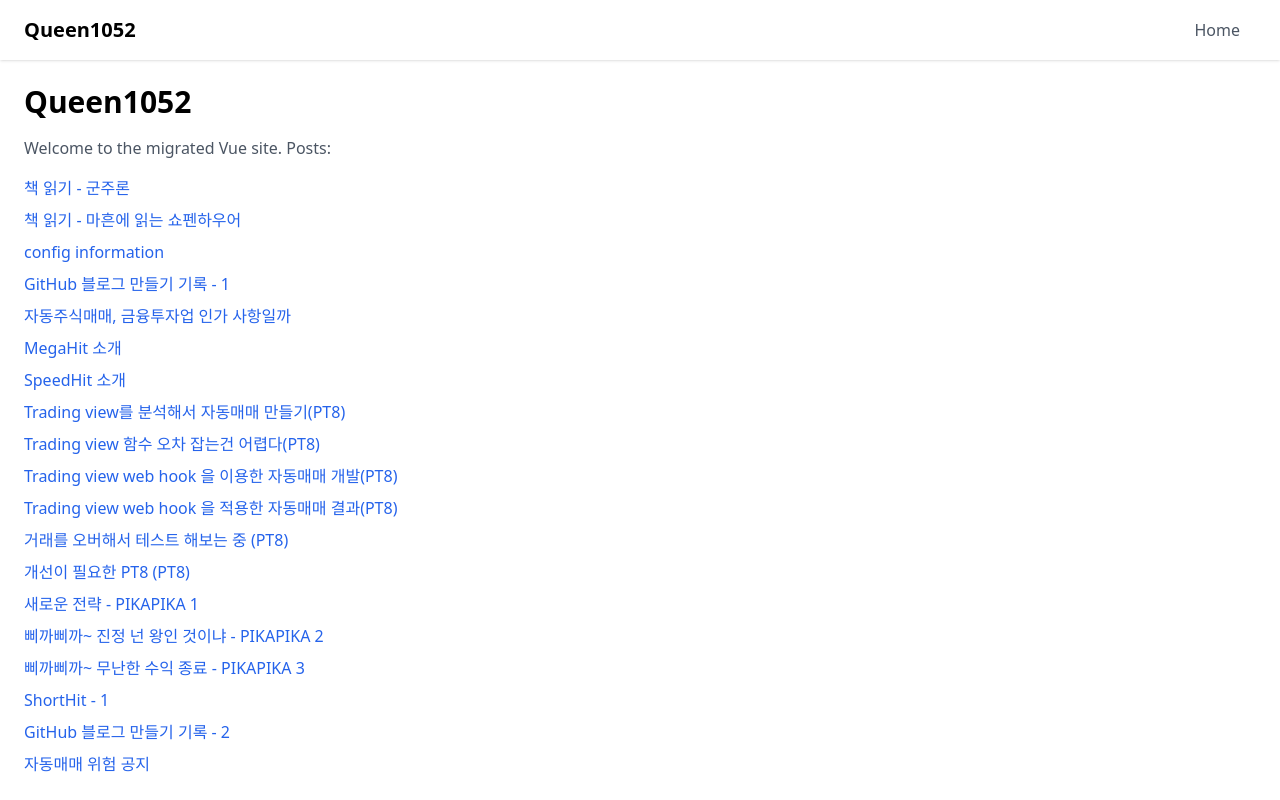
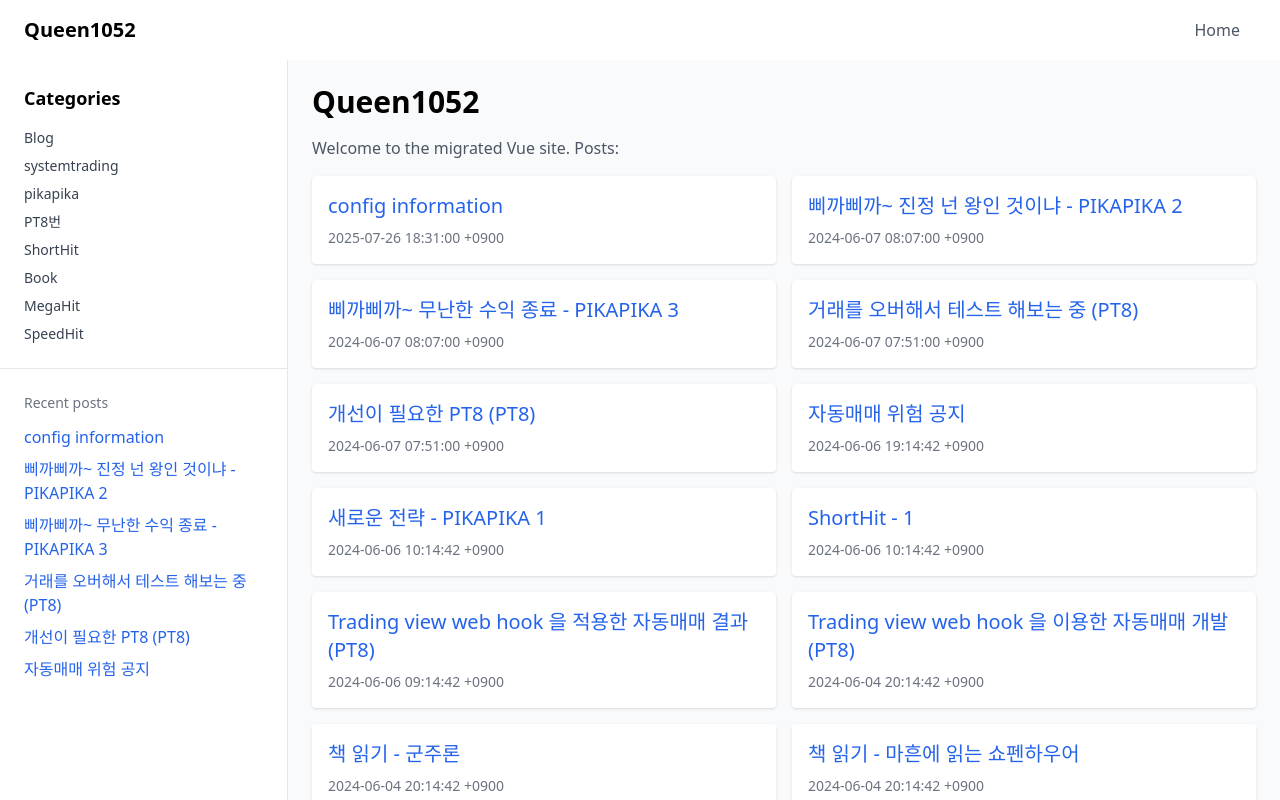
Before and after one commit to queen1052/queen1052.github.io, a Vue app in the folder site/: page / in a window 1280 px wide. Shown: the top 800 px of the page. Built offline with nearby package versions, Linux system fonts and the light colour scheme.

Commit message:
feat(layout): add Sidebar and grid layout for posts; include posts meta and sort

```diff
--- /dev/null
+++ b/site/src/components/Sidebar.vue
@@ -0,0 +1,46 @@
+<template>
+  <aside class="w-72 hidden lg:block border-r border-gray-200 bg-white">
+    <div class="p-6">
+      <div class="text-lg font-semibold mb-4">Categories</div>
+      <ul class="space-y-2 text-sm text-gray-700">
+        <li v-for="cat in categories" :key="cat">{{ cat }}</li>
+      </ul>
+    </div>
+    <div class="p-6 border-t">
+      <div class="text-sm text-gray-500">Recent posts</div>
+      <ul class="mt-3 space-y-2">
+        <li v-for="p in recent" :key="p.slug">
+          <router-link :to="`/posts/${p.slug}`" class="text-blue-600 hover:underline">{{ p.title }}</router-link>
+        </li>
+      </ul>
+    </div>
+  </aside>
+</template>
+
+<script setup>
+import { computed } from 'vue'
+import { getPosts } from '@/posts'
+import { ref, onMounted } from 'vue'
+
+const posts = ref([])
+onMounted(async () => {
+  posts.value = await getPosts()
+})
+
+const categories = computed(() => {
+  // naive extraction from posts' frontmatter if present; fallback list
+  const cats = new Set()
+  posts.value.forEach(p => {
+    if (p.meta && p.meta.categories) {
+      const arr = String(p.meta.categories).replace(/\[|\]|\s/g, '').split(',')
+      arr.forEach(c => c && cats.add(c))
+    }
+  })
+  if (!cats.size) {
+    return ['Blog']
+  }
+  return Array.from(cats)
+})
+
+const recent = computed(() => posts.value.slice(0, 6))
+</script>
--- a/site/src/pages/Home.vue
+++ b/site/src/pages/Home.vue
@@ -1,18 +1,25 @@
 <template>
-  <div class="container mx-auto p-6">
-    <h1 class="text-3xl font-bold mb-4">Queen1052</h1>
-    <p class="text-gray-600">Welcome to the migrated Vue site. Posts:</p>
-    <ul class="mt-4 space-y-2">
-      <li v-for="post in posts" :key="post.slug">
-        <router-link :to="`/posts/${post.slug}`" class="text-blue-600 hover:underline">{{ post.title }}</router-link>
-      </li>
-    </ul>
+  <div class="flex min-h-screen bg-gray-50">
+    <Sidebar />
+    <main class="flex-1">
+      <div class="container mx-auto p-6">
+        <h1 class="text-3xl font-bold mb-4">Queen1052</h1>
+        <p class="text-gray-600">Welcome to the migrated Vue site. Posts:</p>
+        <ul class="mt-4 grid grid-cols-1 md:grid-cols-2 gap-4">
+          <li v-for="post in posts" :key="post.slug" class="bg-white p-4 rounded shadow">
+            <router-link :to="`/posts/${post.slug}`" class="text-xl text-blue-600 hover:underline">{{ post.title }}</router-link>
+            <p class="text-sm text-gray-500 mt-2">{{ post.meta?.date || '' }}</p>
+          </li>
+        </ul>
+      </div>
+    </main>
   </div>
 </template>
 
 <script setup>
 import { ref, onMounted } from 'vue'
 import { getPosts } from '@/posts'
+import Sidebar from '@/components/Sidebar.vue'
 
 const posts = ref([])
 
--- a/site/src/posts/index.js
+++ b/site/src/posts/index.js
@@ -19,8 +19,14 @@
     }
     const filename = filePath.split('/').pop()
     const slug = filename.replace(/^[0-9-]+/, '').replace(/\.md$/, '')
-    return { slug, title: meta.title || slug, content }
+    return { slug, title: meta.title || slug, content, meta }
   }))
-  // sort by slug or any other metadata if needed
-  return entries.sort((a, b) => a.slug.localeCompare(b.slug))
+  // sort by date if present in meta, else by slug
+  entries.sort((a, b) => {
+    const da = a.meta && a.meta.date ? new Date(a.meta.date) : null
+    const db = b.meta && b.meta.date ? new Date(b.meta.date) : null
+    if (da && db) return db - da
+    return a.slug.localeCompare(b.slug)
+  })
+  return entries
 }
```
